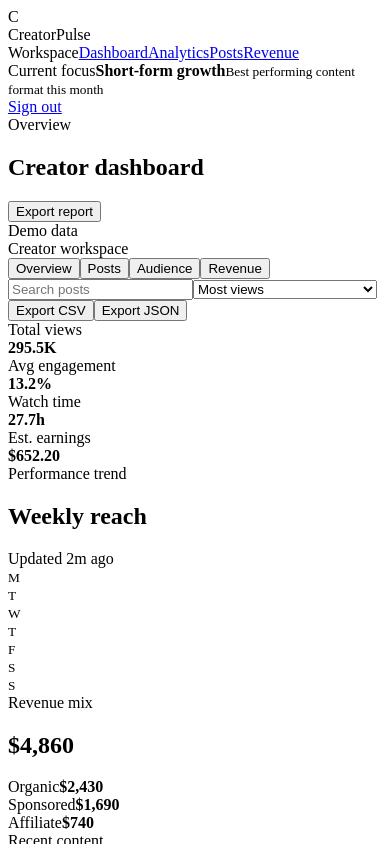
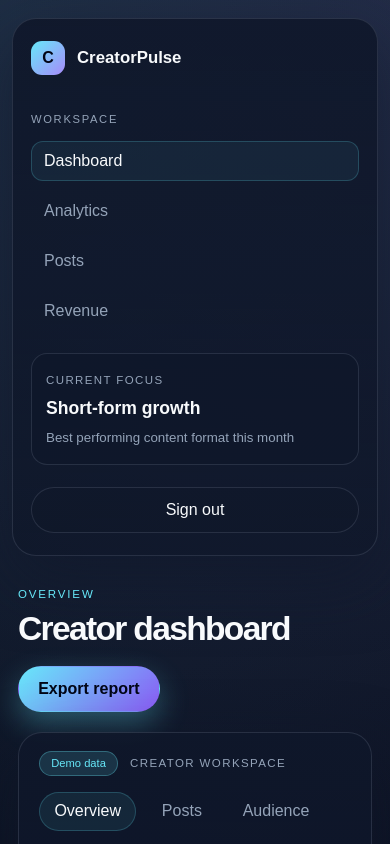
Before and after one commit to HrishikeshLenin13/creatorpulse, a Next.js app: page /dashboard in a window 390 px wide. Shown: the top 844 px of the page. Built offline with nearby package versions, Linux system fonts and the light colour scheme.

Commit message:
fix(dashboard): restore responsive theme and verify filtered export invariants

```diff
--- a/app/globals.css
+++ b/app/globals.css
@@ -568,6 +568,7 @@ button, input, select {
 }
 
 .dashboard-main {
+  min-width: 0;
   flex: 1;
   padding: 8px 6px 0;
 }
@@ -588,11 +589,13 @@ button, input, select {
 
 .workspace-shell {
   display: grid;
+  grid-template-columns: minmax(0, 1fr);
   gap: 18px;
 }
 
 .workspace-toolbar {
   display: flex;
+  flex-wrap: wrap;
   align-items: center;
   justify-content: space-between;
   gap: 16px;
@@ -619,6 +622,7 @@ button, input, select {
 
 .toolbar-tabs {
   display: flex;
+  flex-wrap: wrap;
   align-items: center;
   gap: 10px;
 }
@@ -640,11 +644,16 @@ button, input, select {
 
 .toolbar-actions {
   display: flex;
+  flex-wrap: wrap;
+  min-width: 0;
+  max-width: 100%;
   align-items: center;
   gap: 12px;
 }
 
+.toolbar-actions input,
 .toolbar-actions select {
+  max-width: 100%;
   min-height: 40px;
   padding: 0 10px;
   border-radius: 10px;
@@ -1027,3 +1036,10 @@ td {
     width: min(100% - 22px, 1200px);
   }
 }
+
+/* Let responsive panels shrink while tables scroll inside their own wrapper. */
+.workspace-shell > *,
+.content-grid > *,
+.bottom-strip > * {
+  min-width: 0;
+}
--- a/app/layout.tsx
+++ b/app/layout.tsx
@@ -1,3 +1,5 @@
+import './globals.css';
+
 export const metadata = {
   title: 'CreatorPulse',
   description: 'Track creator performance and earnings insights',
```
Also changed, not shown: 1 other file (tests, documents, lock files or other folders).
